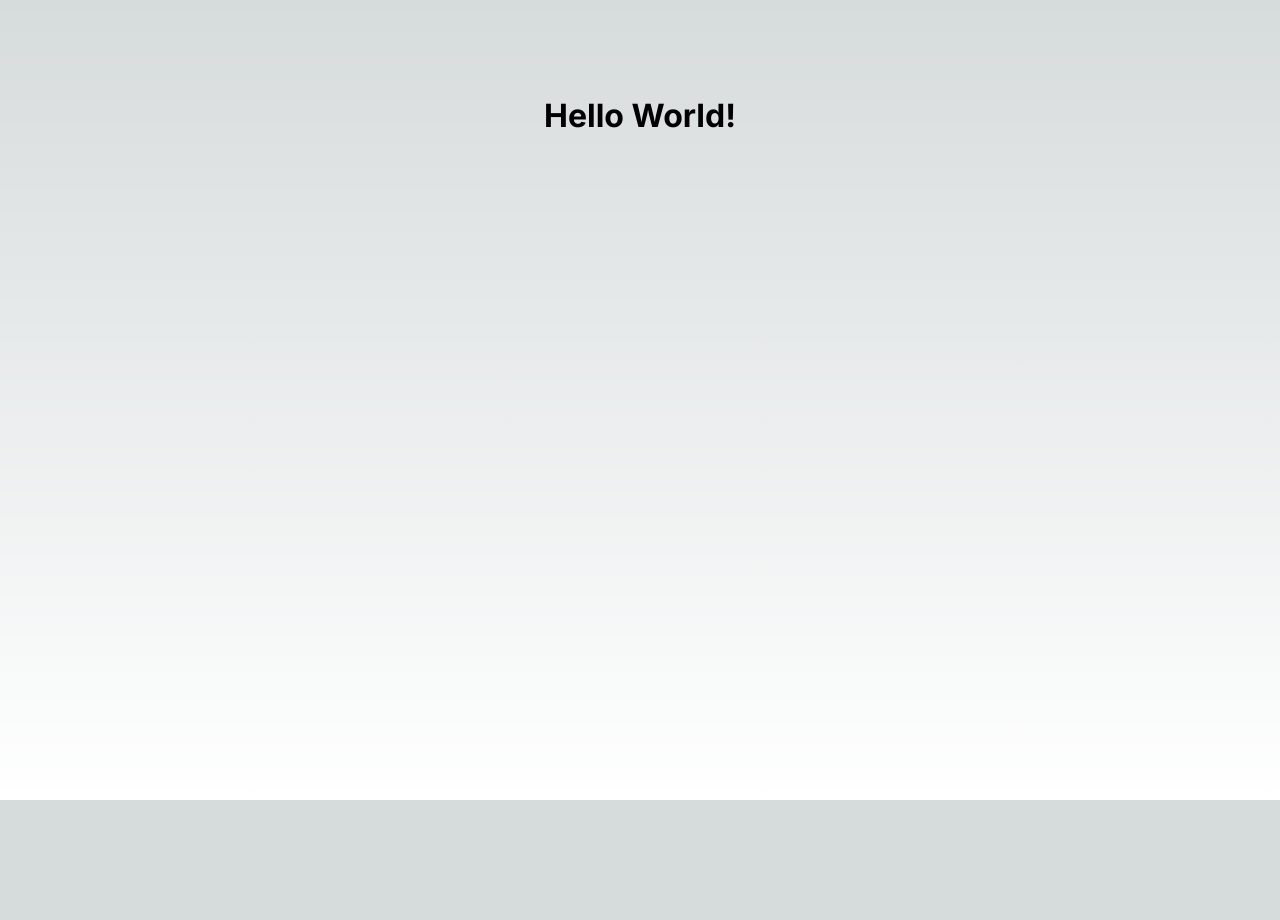
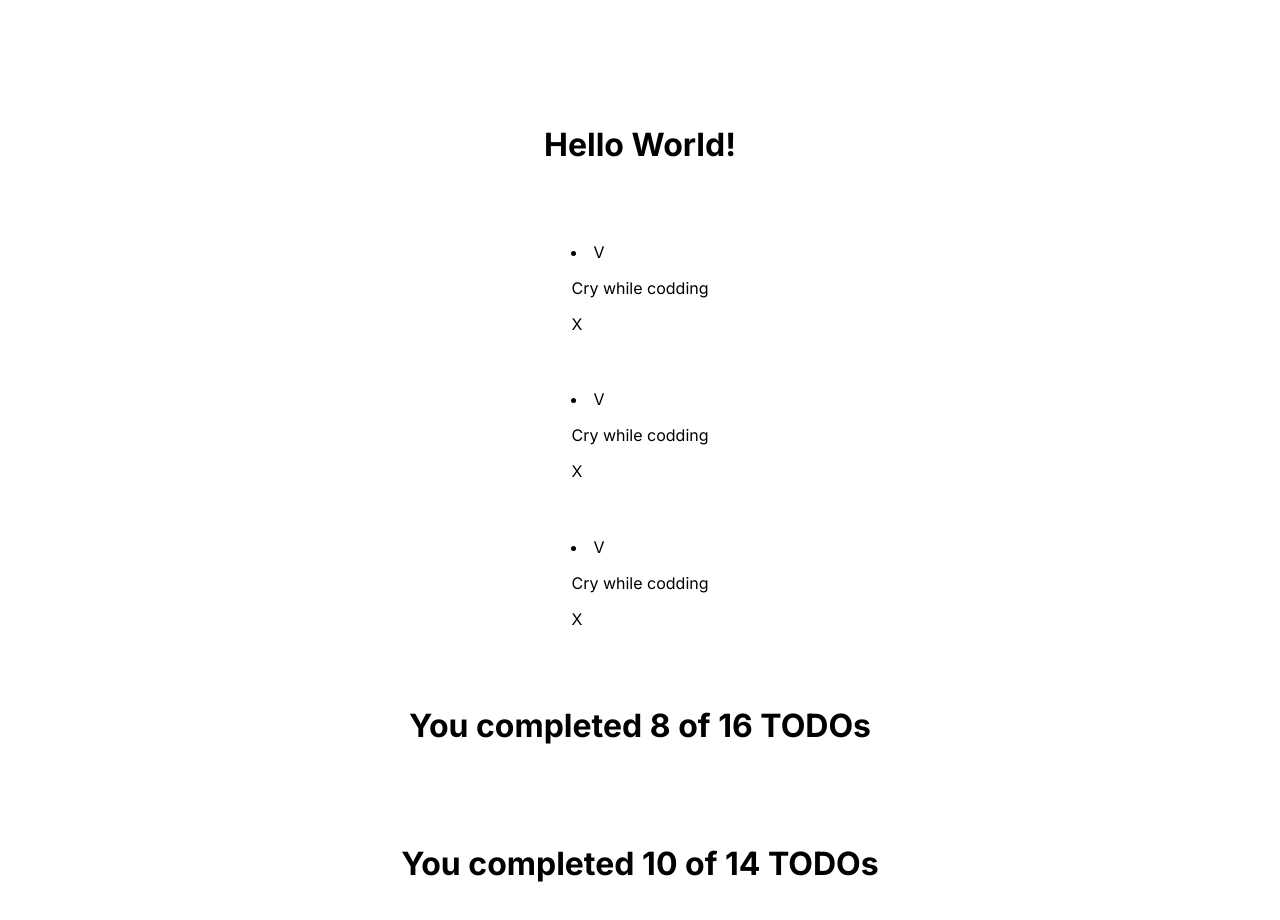
Before and after one commit to Ricardo-Tzuc/react.js-course, a Next.js app in the folder todo-machine-app/: page / in a window 1280 px wide. Shown: the top 920 px of the page. Before the commit the page ends 800 px from the top, so only its background shows below. Built offline with nearby package versions, Linux system fonts and the light colour scheme.

Commit message:
Component understanding: empty components and components with props are added.

```diff
--- a/todo-machine-app/src/app/globals.css
+++ b/todo-machine-app/src/app/globals.css
@@ -1,4 +1,4 @@
-:root {
+/* :root {
   --max-width: 1100px;
   --border-radius: 12px;
   --font-mono: ui-monospace, Menlo, Monaco, "Cascadia Mono", "Segoe UI Mono",
@@ -104,4 +104,4 @@ a {
   html {
     color-scheme: dark;
   }
-}
+} */
--- a/todo-machine-app/src/app/page.js
+++ b/todo-machine-app/src/app/page.js
@@ -1,10 +1,46 @@
-
 import styles from "./page.module.css";
 
+//  Components are Capitalized
 export default function Home() {
   return (
     <main className={styles.main}>
+      {/* <h1> Hello World!</h1> -React Elements */}
       <h1> Hello World!</h1>
+     <TodoItem />
+     <TodoItem />
+     <TodoItem />
+
+
+      {/*This is an example component which receives "props"
+      props: properties written as objects which helps
+      to be more dynamic our applications  */}
+     <TodoCount
+     completed={8}
+     total={16}
+     />
+     <TodoCount
+     completed={10}
+     total={14}
+     />
     </main>
   );
 }
+
+// New Component
+function  TodoItem(){
+  return (
+    <li>
+      <span>V</span>
+      <p>Cry while codding</p>
+      <span>X</span>
+    </li>
+  );
+}
+// Component with Props
+function TodoCount(props) {
+  return(
+    <h1>
+      You completed {props.completed} of {props.total} TODOs
+    </h1>
+  )
+}
```
